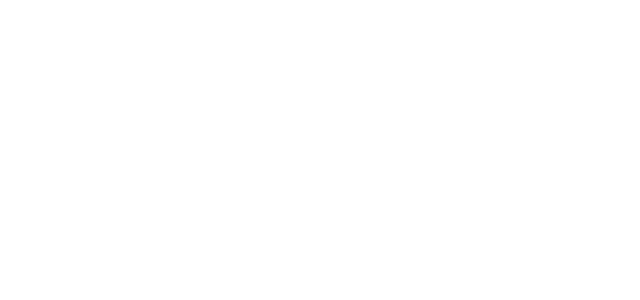
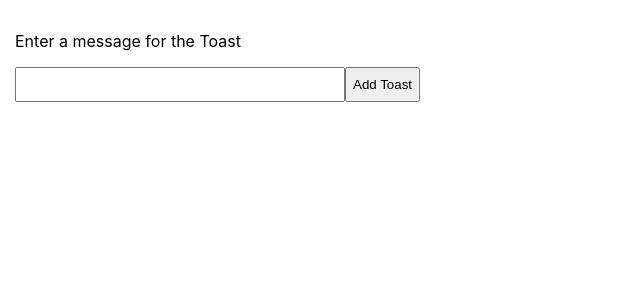
Before and after one commit to bissenj/microanimations-reacted, a React (Create React App) app: page /toast in a window 1280 px wide. Before the commit this address had no page. Shown: the top 300 px of the page, without its empty margins (0-640 px from the left). Built offline with nearby package versions, Linux system fonts and the light colour scheme.

Commit message:
Added Toast example

```diff
--- a/package.json
+++ b/package.json
@@ -11,6 +11,8 @@
     "react-dom": "^18.2.0",
     "react-router-dom": "^6.8.1",
     "react-scripts": "5.0.1",
+    "react-spring": "^9.7.1",
+    "styled-components": "^5.3.8",
     "web-vitals": "^2.1.4"
   },
   "scripts": {
--- a/src/App.js
+++ b/src/App.js
@@ -6,6 +6,7 @@
 import HomePage from "./pages/homePage";
 import HorizontalSliderPage from "./pages/horizontalSliderPage";
 import WebWorkerPage from "./pages/webWorkerPage";
+import ToastPage from "./pages/toastPage";
 
 import { BrowserRouter as Router, Route, Routes } from "react-router-dom";
 
@@ -30,6 +31,7 @@
             <Route path="/microanimations-reacted" element={<HomePage />} />
             <Route path="/slider" element={<HorizontalSliderPage/>} />
             <Route path="/webworker" element={<WebWorkerPage/>} />
+            <Route path="/toast" element={<ToastPage/>} />
         </Routes>
       </Router>
     </>
--- /dev/null
+++ b/src/components/Toasts/Example.jsx
@@ -0,0 +1,38 @@
+/*
+    Example from: https://aibolik.com/blog/creating-toast-api-with-react-hooks
+*/
+
+import React, { useState } from "react";
+import ToastProvider, { useToast } from "./ToastProvider";
+
+export default function Example() {
+    const { addToast } = useToast();
+    const [value, setValue] = useState("");
+
+    return (
+        <div>
+            <ToastProvider>
+                <div style={{padding: '15px'}}>
+                    <p>Enter a message for the Toast</p>
+                    <div style={{display: 'flex'}}>
+                        {/* INPUT */}
+                        <input value={value} onChange={e=>setValue(e.target.value)} />
+
+                        {/* BUTTON  */}
+                        <button
+                            onClick={() => {
+                                if (value) {
+                                    //console.log(value);
+                                    addToast(value);
+                                    setValue("");
+                                }
+                            }}
+                        >
+                            Add Toast
+                        </button>
+                    </div>
+                </div>
+            </ToastProvider>
+        </div>
+    );
+};
--- /dev/null
+++ b/src/components/Toasts/Toast.jsx
@@ -0,0 +1,48 @@
+/*
+    TOAST COMPONENT
+*/
+
+import React, { useEffect } from "react";
+import styled from "styled-components";
+import { useToast } from "./ToastProvider";
+import { animated } from "react-spring";
+
+const Wrapper = styled(animated.div)`
+    margin-right: 16px;
+    margin-top: 16px;
+    width: 200px;
+
+    position: relative;
+    padding: 16px;
+    border: 1px solid #d7d7d7;
+    border-radius: 3px;
+    background: white;
+    box-shadow: 0px 4px 10px 0px #d7d7d7;
+    color: #494e5c;
+`;
+
+const Toast = ({ children, id, style }) => {
+    const { removeToast } = useToast();
+    const DURATION = 6000;
+
+    useEffect(() => {
+        const timer = setTimeout(() => {
+            removeToast(id);
+        }, DURATION);
+
+        return () => {
+            clearTimeout(timer);
+        };
+    }, [id, removeToast]);
+
+    console.log('New Toast: ', id, children);
+
+    return (
+        <Wrapper style={style}>
+            {id} {' - '}
+            {children}
+        </Wrapper>
+    );
+};
+
+export {Toast}
--- /dev/null
+++ b/src/components/Toasts/ToastContainer.jsx
@@ -0,0 +1,51 @@
+/*
+    TOAST CONTAINER COMPONENT
+*/
+
+import React, { useEffect } from "react";
+import { createPortal } from "react-dom"
+import styled from "styled-components";
+import { useTransition } from "react-spring";
+
+import { Toast } from "./Toast";
+
+const Wrapper = styled.div`
+  position: absolute;
+  right: 0;
+  top: 0;
+  z-index: 1;
+`;
+
+
+const ToastContainer = ({ toasts }) => {
+
+    useEffect(() => {
+        console.log('Toasts Container: ', toasts);
+    }, [toasts])
+
+    const transitions = useTransition(toasts, {
+        from: { right: "-100%" },
+        enter: { right: "0%" },
+        leave: { right: "-100%" }
+    });
+
+    //console.log('ToastContainer: ', toasts);
+
+    return createPortal(
+        <Wrapper>
+            {transitions((props, item) => (
+                <Toast key={item.id} id={item.id} style={props}>
+                    {item.message}
+                </Toast>
+            ))}
+             {/* {transitions.map((item) => (
+                <Toast key={item.id} id={item.id} style={item.style}>
+                    {item.message}
+                </Toast>
+            ))} */}
+        </Wrapper>,
+        document.body
+    );
+}
+
+export { ToastContainer }
--- /dev/null
+++ b/src/components/Toasts/ToastProvider.jsx
@@ -0,0 +1,58 @@
+/*
+    TOAST PROVIDER COMPONENT
+*/
+
+import React, { useState, useCallback, useContext, useEffect } from "react";
+import { ToastContainer } from "./ToastContainer";
+
+const ToastContext = React.createContext(null);
+
+let id = 1;
+
+const ToastProvider = ({children}) => {
+    const [toasts, setToasts] = useState([]);
+
+    useEffect(() => {
+        console.log('Toasts: ', toasts);
+    }, [toasts])
+
+    const addToast = useCallback(
+        content => {
+            console.log('addToast: ', id, content);
+
+            setToasts(toasts => [
+                ...toasts,
+                {
+                    id: id++,
+                    message: content
+                }
+            ]);
+
+        },
+        [setToasts]
+    );
+
+
+    const removeToast = useCallback(
+        id => {
+            setToasts(toasts => toasts.filter(t => t.id !== id));
+        },
+        [setToasts]
+    );
+
+    return (
+        <ToastContext.Provider value={{ addToast, removeToast }}>
+            <ToastContainer toasts={toasts} />
+            {children}
+        </ToastContext.Provider>
+    );
+};
+
+
+const useToast = () => {
+    const toastHelpers = useContext(ToastContext);
+    return toastHelpers;
+}
+
+export { useToast }
+export default ToastProvider;
--- a/src/pages/homePage.jsx
+++ b/src/pages/homePage.jsx
@@ -10,6 +10,9 @@
 
                 {/* Web Workers */}
                 <li><a href='webWorker'>Web Workers</a></li>
+
+                {/* Toasts */}
+                <li><a href='toast'>Toasts</a></li>
             </ul>
         </div>
     );
--- /dev/null
+++ b/src/pages/toastPage.jsx
@@ -0,0 +1,14 @@
+import React, { useState } from "react";
+import ToastProvider from "../components/Toasts/ToastProvider";
+import Example from "../components/Toasts/Example";
+
+export default function ToastPage() {
+
+    return (
+        <div>
+            <ToastProvider>
+                <Example></Example>
+            </ToastProvider>
+        </div>
+    );
+};
```
Also changed, not shown: 1 other file (tests, documents, lock files or other folders).
